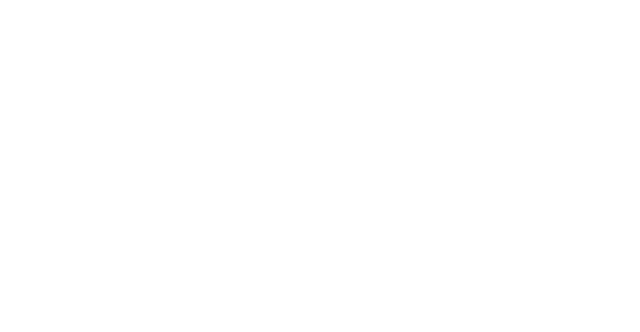
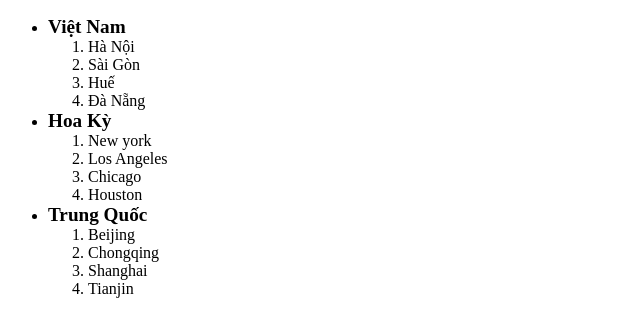
Before and after one commit to boyeuconnd/GitProject, a plain HTML site: page source/news.html in a window 1280 px wide. Shown: the whole page, without its empty margins (0-640 px from the left). Drawn offline with Linux system fonts and the light colour scheme.

Commit message:
Update file news.html theo bai huong dan tao bang

```diff
--- a/source/news.html
+++ b/source/news.html
@@ -2,9 +2,31 @@
 <html lang="en">
 <head>
     <meta charset="UTF-8">
-    <title>Title</title>
+    <title>Tạo danh sách</title>
 </head>
 <body>
-
+    <ul>
+        <li><big><strong>Việt Nam</strong></big></li>
+            <ol>
+                <li>Hà Nội</li>
+                <li>Sài Gòn</li>
+                <li>Huế</li>
+                <li>Đà Nẵng</li>
+            </ol>
+        <li><Big><strong>Hoa Kỳ</strong></Big></li>
+            <ol>
+                <li>New york</li>
+                <li>Los Angeles</li>
+                <li>Chicago</li>
+                <li>Houston</li>
+            </ol>
+        <li><big><strong>Trung Quốc</strong></big></li>
+            <ol>
+                <li>Beijing</li>
+                <li>Chongqing</li>
+                <li>Shanghai</li>
+                <li>Tianjin</li>
+            </ol>
+    </ul>
 </body>
 </html>
```
